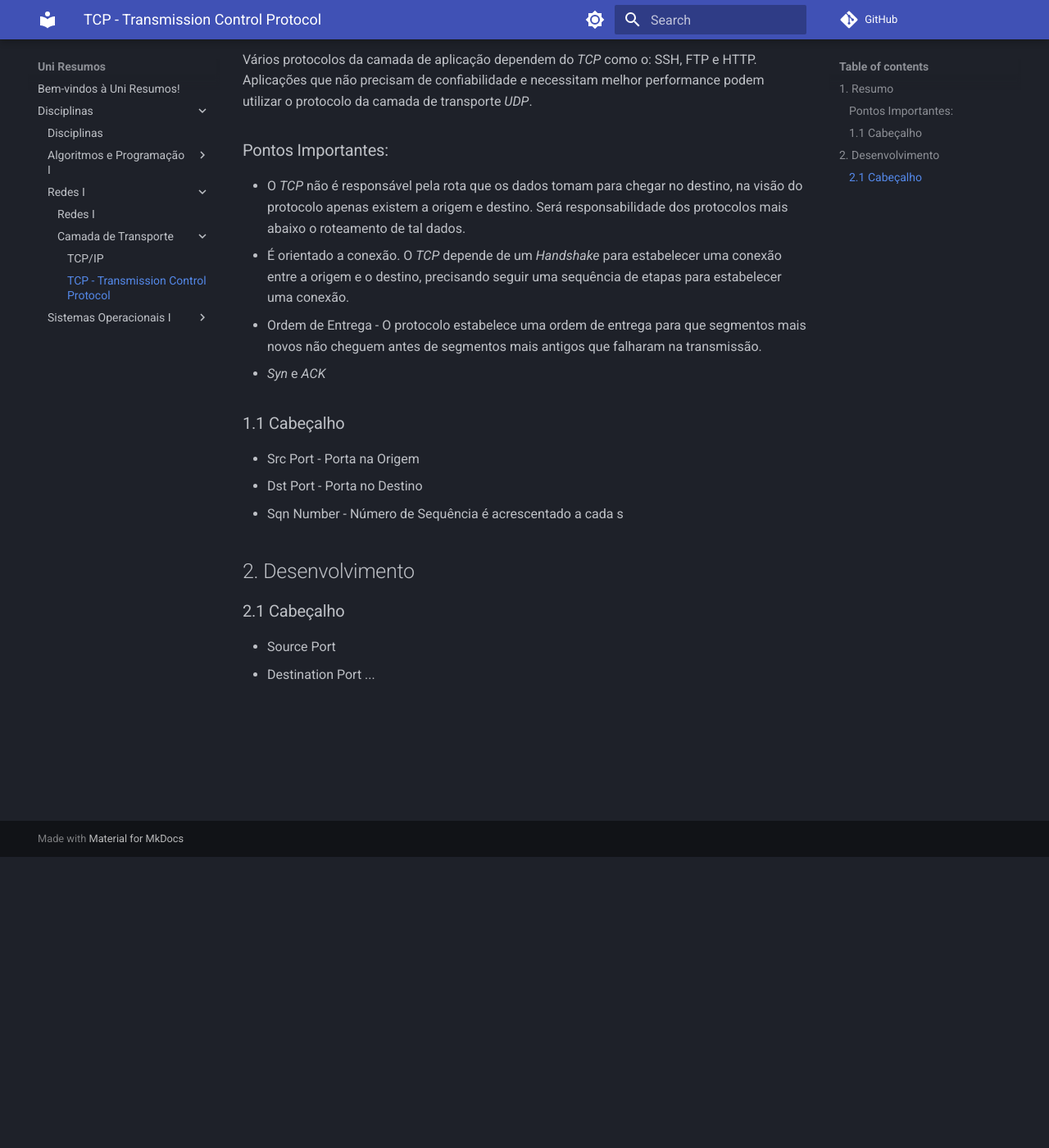
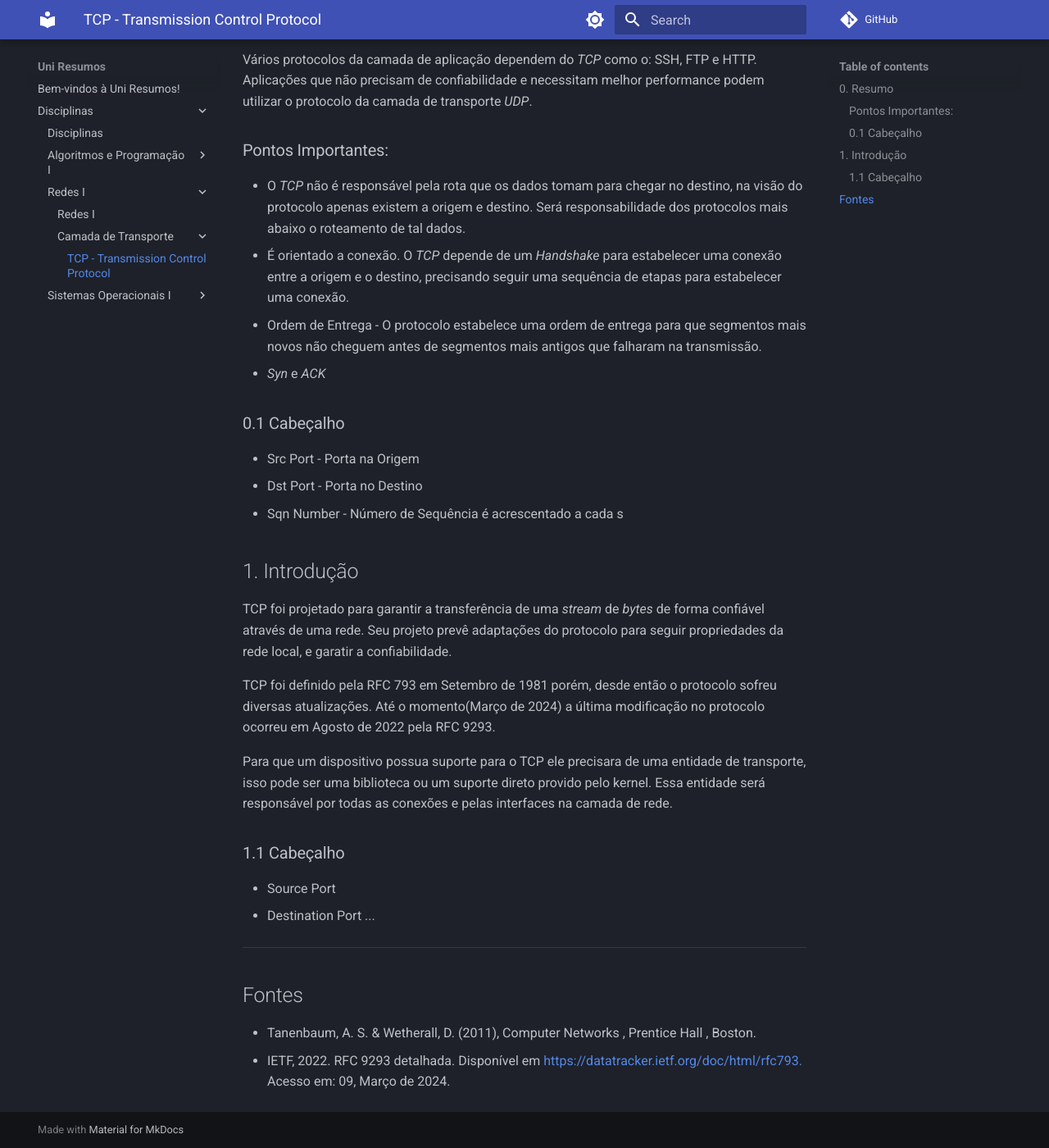
Before and after one commit to eduardoschulz/uniresumos, an MkDocs documentation site: the page built from docs/Disciplinas/Redes I/Camada de Transporte/tcp.md, in a window 1280 px wide and 1400 px high, scrolled down 355 px. Shown: the whole window at 82% size. Built offline with MkDocs 1.6.1 and Material for MkDocs 9.7.7, drawn with Linux system fonts in a browser that asks for light colours; comment, search, counter and statistics services are not loaded.

Commit message:
mv art.tpc antigo para novo; fix estrutura; add referencias

```diff
--- a/docs/Disciplinas/Redes I/Camada de Transporte/tcp.md
+++ b/docs/Disciplinas/Redes I/Camada de Transporte/tcp.md
@@ -1,5 +1,5 @@
 # TCP - Transmission Control Protocol
-## 1. Resumo
+## 0. Resumo
 
 TCP - Transmission Control Protocol, ou Protocolo de Controle de Transmissão é um dos protocolos mais conhecidos da camada de transporte. Tem como objetivo manter aconfiabilidade dos dados durante a transmissão na rede. Seu dever é verificar a integridade no recebimento dos segmentos, ordenar a seguencia correta, praticar a retransmissão e outras funções.
 
@@ -15,7 +15,7 @@ Adicionar artigo sobre UDP.
 + Ordem de Entrega - O protocolo estabelece uma ordem de entrega para que segmentos mais novos não cheguem antes de segmentos mais antigos que falharam na transmissão.
 + *Syn* e *ACK*
 
-### 1.1 Cabeçalho
+### 0.1 Cabeçalho
 <!---
 Adicionar gráfico com Cabeçalho do segmento.
 --->
@@ -28,9 +28,21 @@ Adicionar gráfico com Cabeçalho do segmento.
 finalizar cabeçalho
 --->
 
-## 2. Desenvolvimento
-### 2.1 Cabeçalho
+## 1. Introdução
+
+TCP foi projetado para garantir a transferência de uma _stream_ de _bytes_ de forma confiável através de uma rede.  Seu projeto prevê adaptações do protocolo para seguir propriedades da rede local, e garatir a confiabilidade.
+
+TCP foi definido pela RFC 793 em Setembro de 1981 porém, desde então o protocolo sofreu diversas atualizações. Até o momento(Março de 2024) a última modificação no protocolo ocorreu em Agosto de 2022 pela RFC 9293.
+
+Para que um dispositivo possua suporte para o TCP ele precisara de uma entidade de transporte, isso pode ser uma biblioteca ou um suporte direto provido pelo kernel. Essa entidade será responsável por todas as conexões e pelas interfaces na camada de rede. <!--- Reescrever ultima frase --->
+
+### 1.1 Cabeçalho
 
 + Source Port
 + Destination Port
 ...
+
+---
+## Fontes
++ Tanenbaum, A. S. & Wetherall, D. (2011), Computer Networks , Prentice Hall , Boston.
++ IETF, 2022. RFC 9293 detalhada. Disponível em <https://datatracker.ietf.org/doc/html/rfc793.> Acesso em: 09, Março de 2024.
```
Also changed, not shown: docs/Disciplinas/Redes I/Camada de Transporte/TCP-IP.md (deleted, +0 -16 lines).
